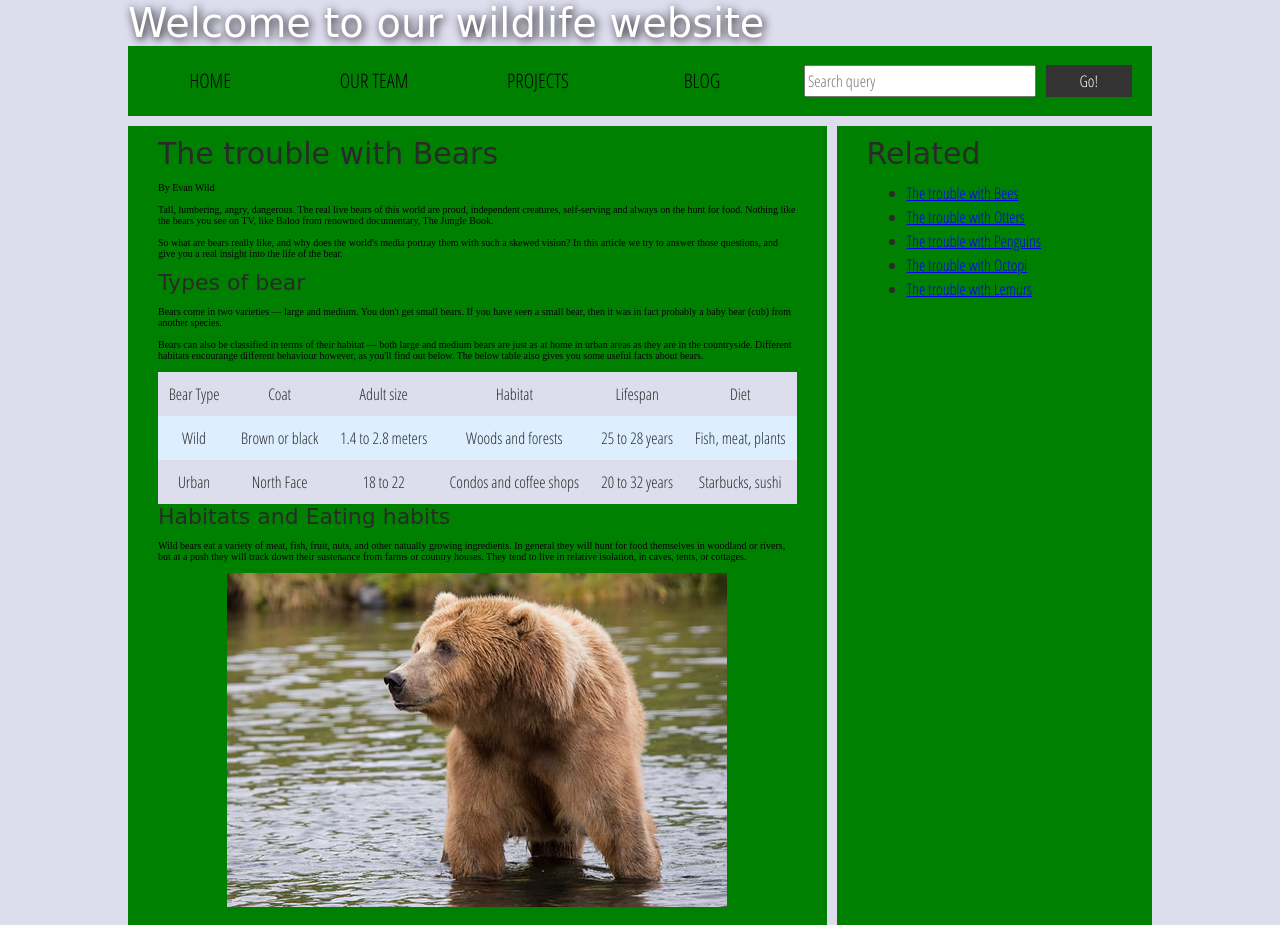
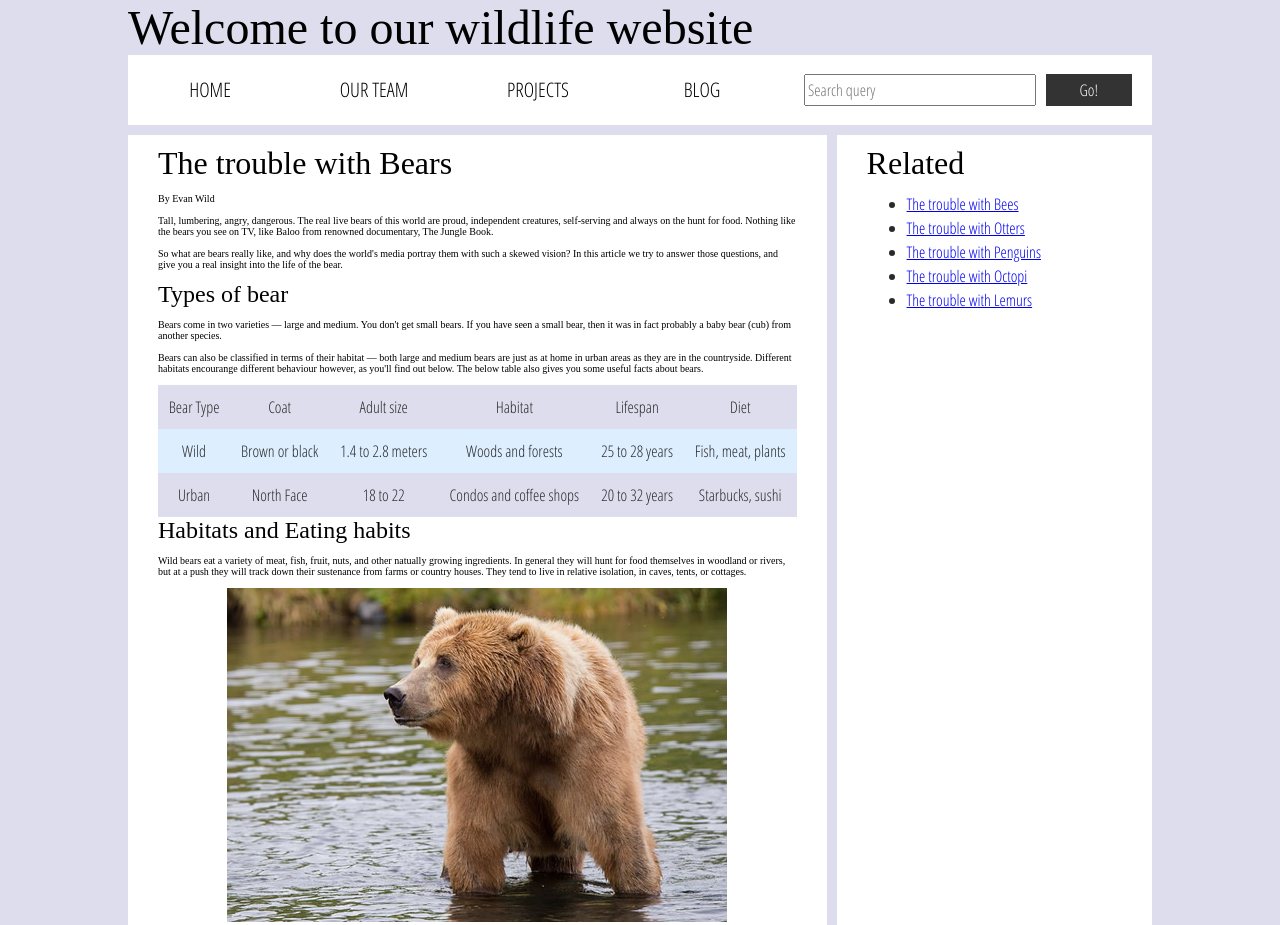
Before and after one commit to Isalisu/inft1206-fall2024, a plain HTML site: page Assignment-5/index.html in a window 1280 px wide. Shown: the top 925 px of the page. Drawn offline with Linux system fonts and the light colour scheme; a web font is replaced by a local one.

```diff
--- a/Assignment-5/style.css
+++ b/Assignment-5/style.css
@@ -1,3 +1,12 @@
+/*
+    Title: Assignment 5 Stylesheets
+    Author:MDN
+    Date:27 November, 2024
+    Purpose:Diagnose and fix a accessibility issues.
+
+*/
+
+
 /* || General setup */
 
 html, body {
@@ -18,31 +27,34 @@ body {
 
 /* || typography */
 
-font[size="7"], font[size="6"], font[size="5"] {
+h1, h2, h3 {
+ font[size="7"], font[size="6"], font[size="5"] {
   font-family: 'Sonsie One', cursive;
   color: #2a2a2a;
-}
+}}
 
 p, input, li, table, label {
   font-family: 'Open Sans Condensed', sans-serif;
   color: #2a2a2a;
 }
 
+h1{
 font[size="7"] {
   font-size: 4rem;
   text-align: center;
   color: white;
   text-shadow: 2px 2px 10px black;
-}
+}}
 
-font[size="6"] {
+h2 {
   font-size: 3rem;
   text-align: center;
 }
 
+h3{
 font[size="5"] {
   font-size: 2.2rem;
-}
+}}
 
 p, li, table {
   font-size: 1.6rem;
@@ -51,9 +63,10 @@ p, li, table {
 
 /* || header layout */
 
-div[class="nav"], article, footer, .secondary {
-  background-color: green;
+.nav, article, footer, .secondary {
+  background-color: #ffffff;
 }
+
 
 article, footer, .secondary {
   padding: 10px 30px;
```
Also changed, not shown: Assignment-5/index.html (+8 -0 lines).
